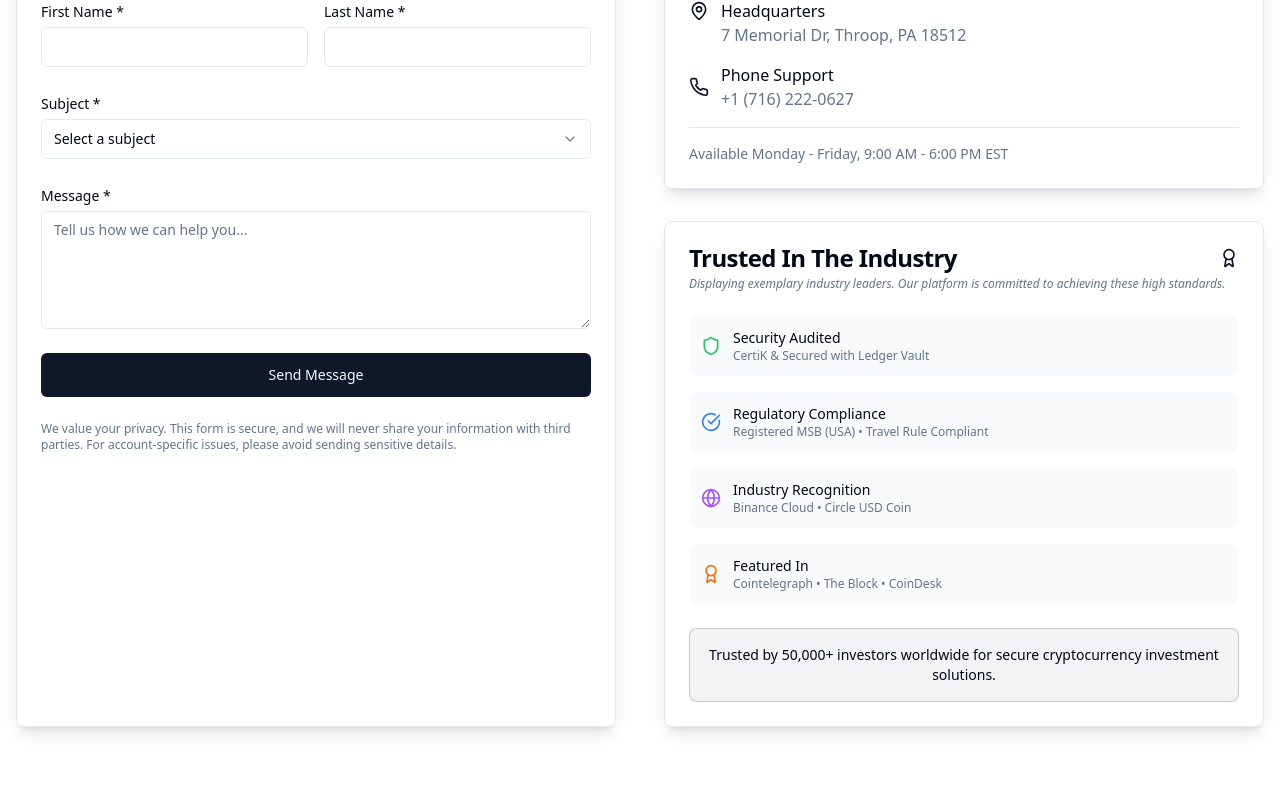
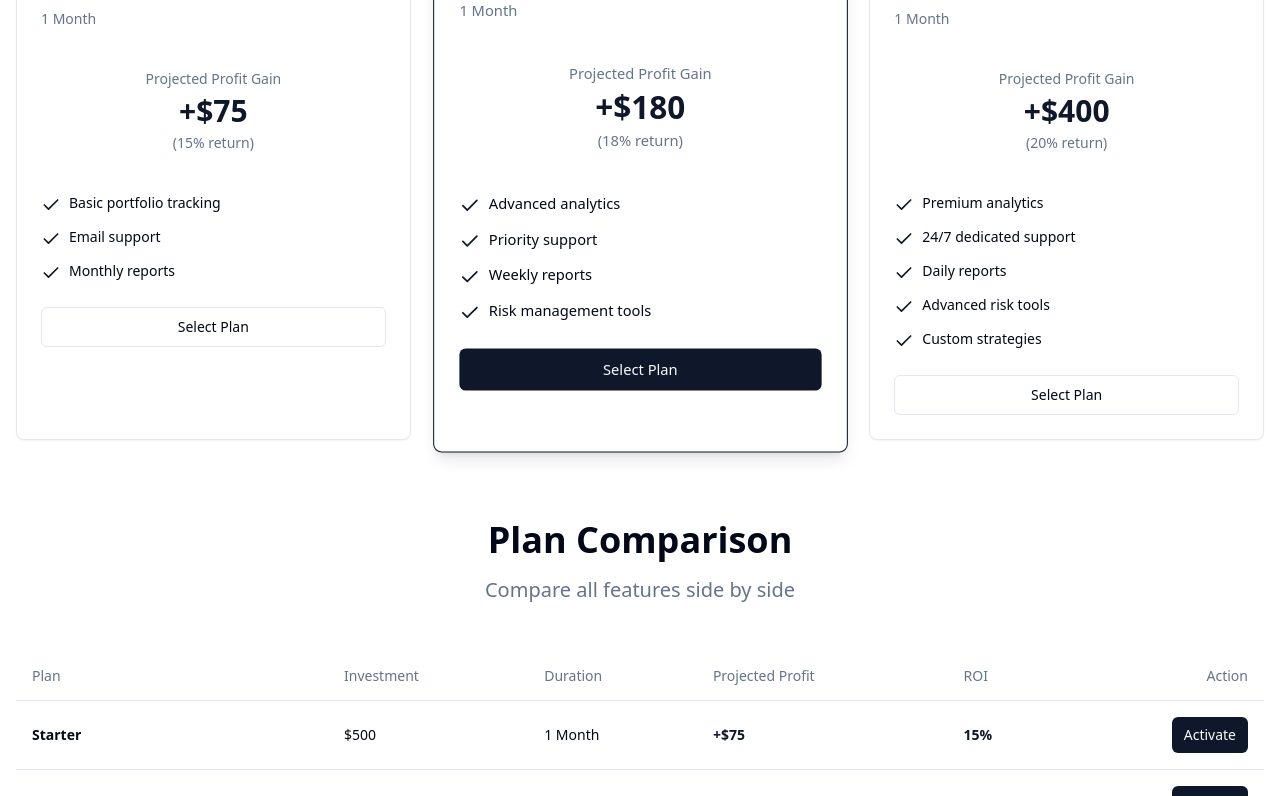
Before and after one commit to gipseyavenger1/zero-to-coin-hub, a React (Vite) app: page / in a window 1280 px wide. Shown: the part 1800-2596 px from the top of the page. Built offline with nearby package versions, Linux system fonts and the light colour scheme.

Commit message:
Add crypto investment plans

```diff
--- /dev/null
+++ b/src/components/InvestmentPlans.tsx
@@ -0,0 +1,166 @@
+import React from 'react';
+import { Button } from '@/components/ui/button';
+import { Check } from 'lucide-react';
+import {
+  Table,
+  TableBody,
+  TableCell,
+  TableHead,
+  TableHeader,
+  TableRow,
+} from '@/components/ui/table';
+import { Card, CardContent, CardDescription, CardFooter, CardHeader, CardTitle } from '@/components/ui/card';
+
+interface Plan {
+  amount: number;
+  duration: string;
+  projectedProfit: number;
+  profitPercentage: number;
+  features: string[];
+}
+
+const plans: Plan[] = [
+  {
+    amount: 500,
+    duration: '1 Month',
+    projectedProfit: 75,
+    profitPercentage: 15,
+    features: ['Basic portfolio tracking', 'Email support', 'Monthly reports'],
+  },
+  {
+    amount: 1000,
+    duration: '1 Month',
+    projectedProfit: 180,
+    profitPercentage: 18,
+    features: ['Advanced analytics', 'Priority support', 'Weekly reports', 'Risk management tools'],
+  },
+  {
+    amount: 2000,
+    duration: '1 Month',
+    projectedProfit: 400,
+    profitPercentage: 20,
+    features: ['Premium analytics', '24/7 dedicated support', 'Daily reports', 'Advanced risk tools', 'Custom strategies'],
+  },
+];
+
+const InvestmentPlans = () => {
+  const handleSelectPlan = (amount: number) => {
+    console.log(`Selected plan: $${amount}`);
+    // TODO: Implement plan selection logic
+  };
+
+  return (
+    <div className="container mx-auto px-4 py-20">
+      {/* Plans Grid Section */}
+      <div className="text-center mb-16">
+        <h2 className="text-3xl md:text-4xl font-bold mb-4">
+          Investment Plans
+        </h2>
+        <p className="text-xl text-muted-foreground max-w-2xl mx-auto">
+          Choose the plan that fits your investment goals
+        </p>
+      </div>
+
+      <div className="grid grid-cols-1 md:grid-cols-3 gap-8 mb-20">
+        {plans.map((plan, index) => (
+          <Card
+            key={plan.amount}
+            className={`relative ${index === 1 ? 'border-primary shadow-lg scale-105' : ''}`}
+          >
+            {index === 1 && (
+              <div className="absolute -top-4 left-1/2 -translate-x-1/2 bg-primary text-primary-foreground px-4 py-1 rounded-full text-sm font-semibold">
+                Most Popular
+              </div>
+            )}
+            <CardHeader>
+              <CardTitle className="text-3xl">${plan.amount}</CardTitle>
+              <CardDescription>{plan.duration}</CardDescription>
+            </CardHeader>
+            <CardContent className="space-y-6">
+              <div className="text-center p-4 crypto-card rounded-lg">
+                <div className="text-sm text-muted-foreground mb-1">Projected Profit Gain</div>
+                <div className="text-3xl font-bold text-primary">
+                  +${plan.projectedProfit}
+                </div>
+                <div className="text-sm text-muted-foreground mt-1">
+                  ({plan.profitPercentage}% return)
+                </div>
+              </div>
+              <ul className="space-y-3">
+                {plan.features.map((feature) => (
+                  <li key={feature} className="flex items-start gap-2">
+                    <Check className="h-5 w-5 text-primary shrink-0 mt-0.5" />
+                    <span className="text-sm">{feature}</span>
+                  </li>
+                ))}
+              </ul>
+            </CardContent>
+            <CardFooter>
+              <Button
+                className="w-full"
+                variant={index === 1 ? 'default' : 'outline'}
+                onClick={() => handleSelectPlan(plan.amount)}
+              >
+                Select Plan
+              </Button>
+            </CardFooter>
+          </Card>
+        ))}
+      </div>
+
+      {/* Comparison Table Section */}
+      <div className="text-center mb-12">
+        <h2 className="text-3xl md:text-4xl font-bold mb-4">
+          Plan Comparison
+        </h2>
+        <p className="text-xl text-muted-foreground">
+          Compare all features side by side
+        </p>
+      </div>
+
+      <div className="crypto-card rounded-lg overflow-hidden">
+        <Table>
+          <TableHeader>
+            <TableRow>
+              <TableHead className="w-1/4">Plan</TableHead>
+              <TableHead>Investment</TableHead>
+              <TableHead>Duration</TableHead>
+              <TableHead>Projected Profit</TableHead>
+              <TableHead>ROI</TableHead>
+              <TableHead className="text-right">Action</TableHead>
+            </TableRow>
+          </TableHeader>
+          <TableBody>
+            {plans.map((plan) => (
+              <TableRow key={plan.amount}>
+                <TableCell className="font-semibold">
+                  {plan.amount === 500 && 'Starter'}
+                  {plan.amount === 1000 && 'Professional'}
+                  {plan.amount === 2000 && 'Premium'}
+                </TableCell>
+                <TableCell>${plan.amount}</TableCell>
+                <TableCell>{plan.duration}</TableCell>
+                <TableCell>
+                  <span className="text-primary font-bold">+${plan.projectedProfit}</span>
+                </TableCell>
+                <TableCell>
+                  <span className="text-primary font-semibold">{plan.profitPercentage}%</span>
+                </TableCell>
+                <TableCell className="text-right">
+                  <Button
+                    size="sm"
+                    onClick={() => handleSelectPlan(plan.amount)}
+                  >
+                    Activate
+                  </Button>
+                </TableCell>
+              </TableRow>
+            ))}
+          </TableBody>
+        </Table>
+      </div>
+    </div>
+  );
+};
+
+export default InvestmentPlans;
--- a/src/pages/Index.tsx
+++ b/src/pages/Index.tsx
@@ -4,6 +4,7 @@ import { supabase } from '@/integrations/supabase/client';
 import { Button } from '@/components/ui/button';
 import CryptoDashboard from '@/components/CryptoDashboard';
 import ContactSection from '@/components/ContactSection';
+import InvestmentPlans from '@/components/InvestmentPlans';
 import { Bitcoin, TrendingUp, Wallet, Shield, Zap, ArrowRight } from 'lucide-react';
 import type { User, Session } from '@supabase/supabase-js';
 
@@ -171,6 +172,9 @@ const Index = () => {
         </div>
       </div>
 
+      {/* Investment Plans Section */}
+      <InvestmentPlans />
+
       {/* Contact & Credibility Section */}
       <ContactSection />
 
```
